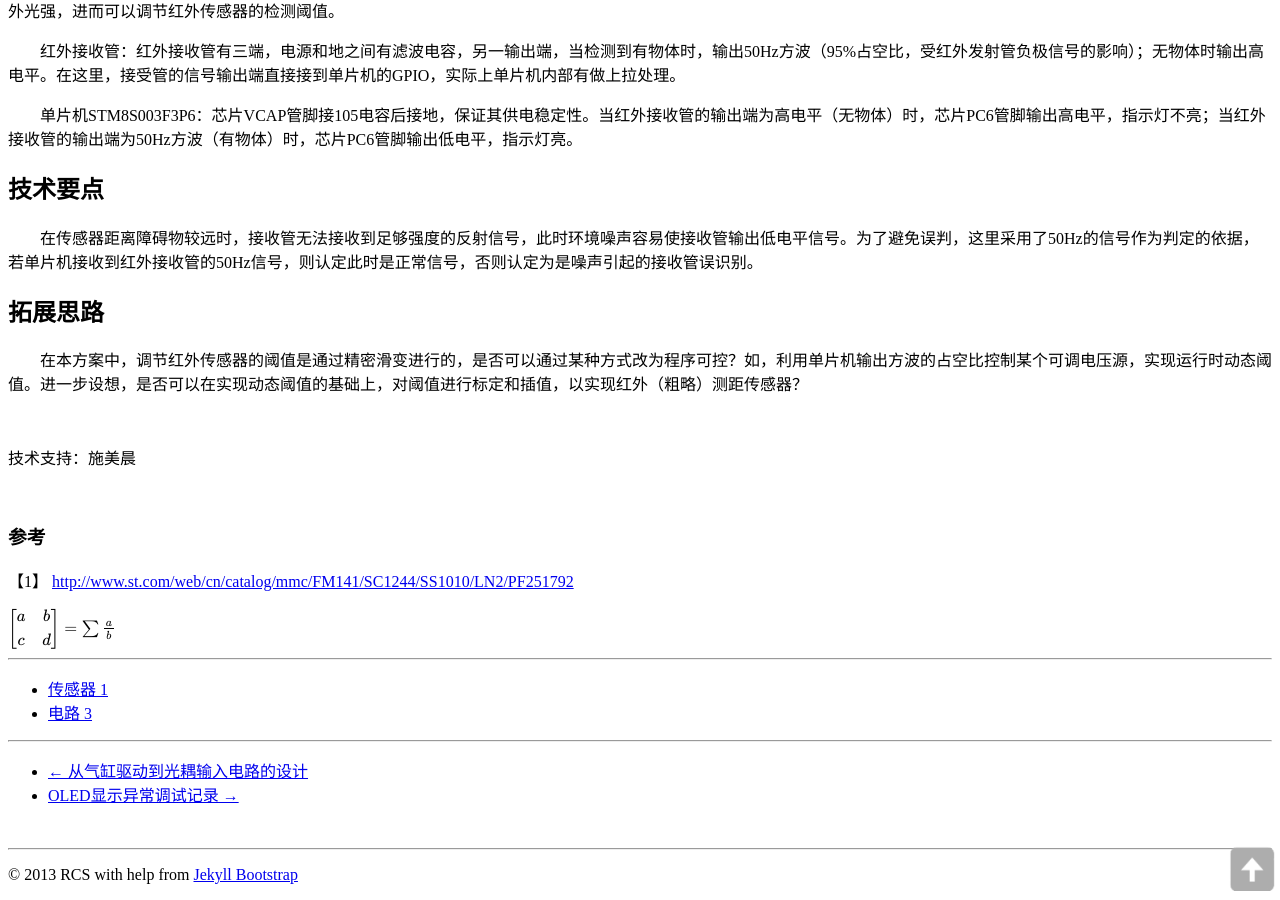
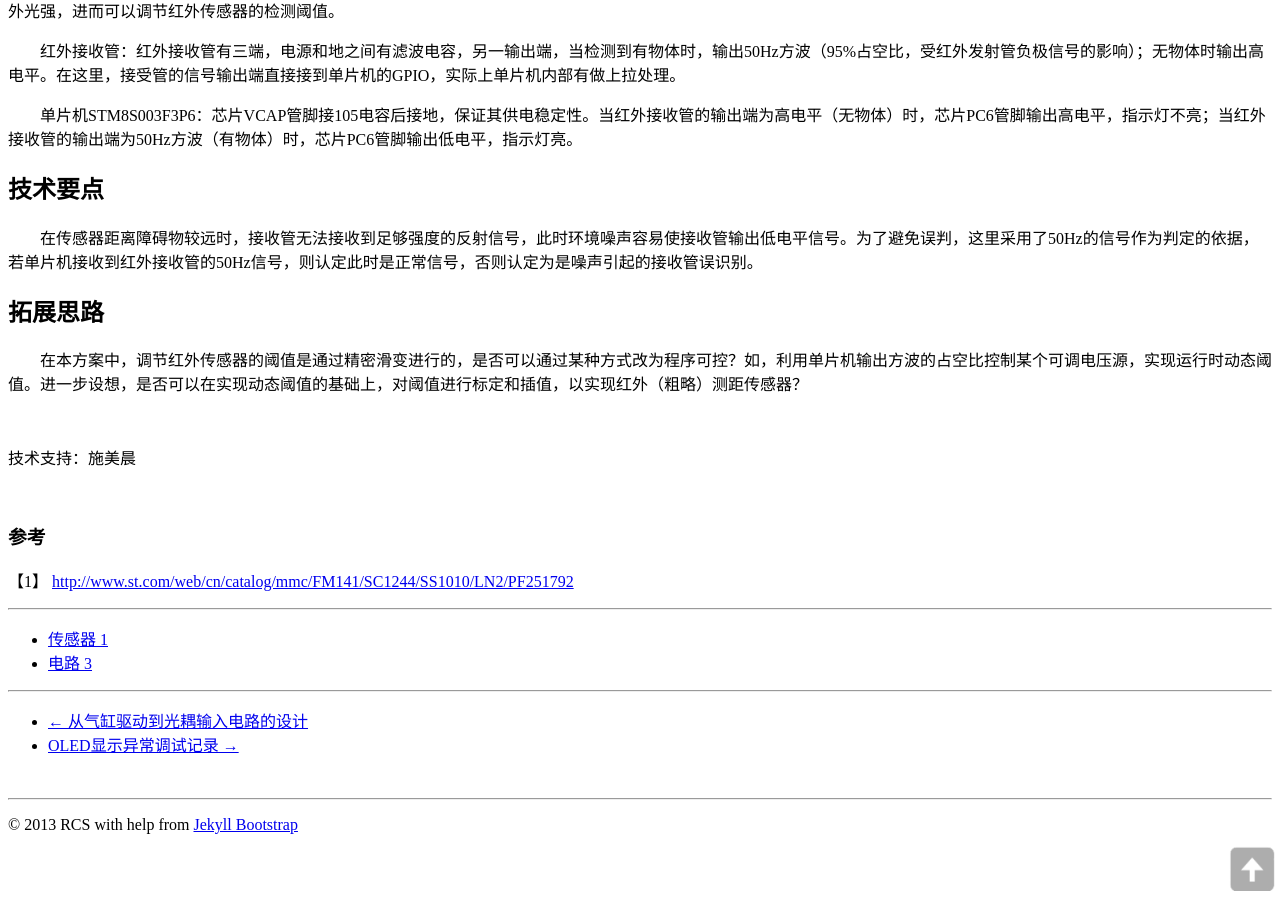
Before and after one commit to RCSTech/RCSTech.github.io, a Jekyll site: the page built from _posts/2013-12-26-infrared-sensor.md, in a window 1280 px wide and 900 px high, scrolled down 1742 px. Built offline with Jekyll 4.4.1, drawn with Linux system fonts in a browser that asks for light colours; nearby versions of some CDN libraries; Markdown is read by kramdown in place of the engine named in the settings; formulas are drawn with MathJax 3; comment, search, counter and statistics services are not loaded; a style sheet for code colours, icons or effects is not loaded.

Commit message:
测试好了就删掉了

```diff
--- a/_posts/2013-12-26-infrared-sensor.md
+++ b/_posts/2013-12-26-infrared-sensor.md
@@ -48,10 +48,3 @@ tags:
 ###参考
 
 <span id="【1】"></span>【1】 [http://www.st.com/web/cn/catalog/mmc/FM141/SC1244/SS1010/LN2/PF251792](http://www.st.com/web/cn/catalog/mmc/FM141/SC1244/SS1010/LN2/PF251792)
-
-<div>
-<script type="math/tex">
-\begin{bmatrix}
- a & b \\ c & d
-\end{bmatrix}= \sum \frac{a}{b}
-</script></div>
```
